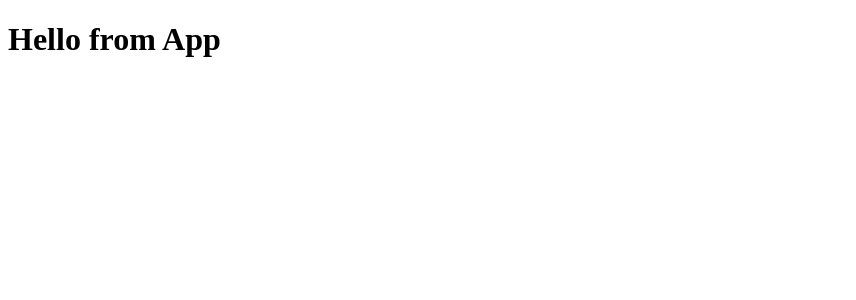
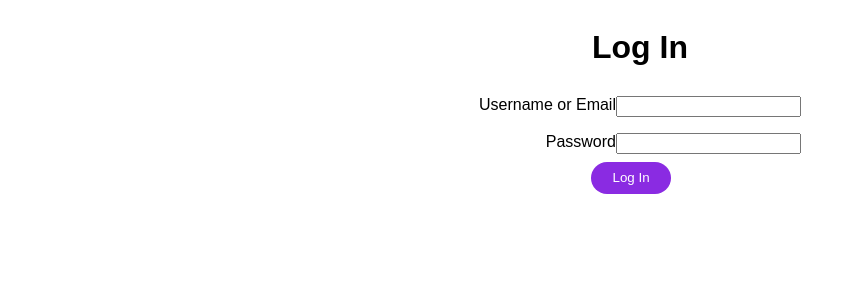
Before and after one commit to taystacksattack/APIproject, a React (Create React App) app in the folder frontend/: page /login in a window 1280 px wide. Shown: the top 300 px of the page, without its empty margins (0-856 px from the left). Built offline with nearby package versions, Linux system fonts and the light colour scheme; no server answers.

Commit message:
began loginform CSS

```diff
--- a/frontend/src/App.js
+++ b/frontend/src/App.js
@@ -1,6 +1,14 @@
+import React from "react";
+import { Route, Switch } from "react-router-dom";
+import LoginFormPage from "./components/LoginFormPage";
+
 function App() {
   return (
-    <h1>Hello from App</h1>
+    <Switch>
+      <Route path="/login">
+        <LoginFormPage />
+      </Route>
+    </Switch>
   );
 }
 
--- /dev/null
+++ b/frontend/src/components/LoginFormPage/LoginForm.css
@@ -0,0 +1,38 @@
+ *{
+    font-family:Arial, Helvetica, sans-serif
+ }
+
+ .LoginWrapper{
+    display:flex;
+    flex-direction: column;
+    align-items: center;
+
+ }
+
+.Form{
+    display:flex;
+    flex-direction: column;
+    /* justify-content: center; */
+ }
+
+
+ #UserName, #Password{
+    /* border: red solid; */
+    padding: .5rem 2rem;
+    display: flex;
+    justify-content: flex-end;
+    /* flex-flow: space-between */
+ }
+
+#SubmitButton{
+    border-radius: 30px;
+    border:none;
+    background:blueviolet;
+    color: white;
+    width:5rem;
+    display: flex;
+    justify-content: center;
+    align-items: center;
+    margin:0 9rem;
+    height: 2rem;
+}
--- /dev/null
+++ b/frontend/src/components/LoginFormPage/index.js
@@ -0,0 +1,60 @@
+import React, { useState } from "react";
+import * as sessionActions from "../../store/session";
+import { useDispatch, useSelector } from "react-redux";
+import { Redirect } from "react-router-dom";
+import './LoginForm.css'
+
+function LoginFormPage() {
+  const dispatch = useDispatch();
+  const sessionUser = useSelector((state) => state.session.user);
+  const [credential, setCredential] = useState("");
+  const [password, setPassword] = useState("");
+  const [errors, setErrors] = useState({});
+
+  if (sessionUser) return <Redirect to="/" />;
+
+  const handleSubmit = (e) => {
+    e.preventDefault();
+    setErrors({});
+    return dispatch(sessionActions.login({ credential, password })).catch(
+      async (res) => {
+        const data = await res.json();
+        if (data && data.errors) setErrors(data.errors);
+      }
+    );
+  };
+
+  return (
+    <>
+    <div className = "LoginWrapper">
+        <h1>Log In</h1>
+        <form onSubmit={handleSubmit} className="Form">
+            <label id="UserName">
+            Username or Email
+            <input
+                type="text"
+                value={credential}
+                onChange={(e) => setCredential(e.target.value)}
+                required
+            />
+            </label>
+
+            <label id="Password">
+            Password
+            <input
+                type="password"
+                value={password}
+                onChange={(e) => setPassword(e.target.value)}
+                required
+            />
+            </label>
+
+            {errors.credential && <p>{errors.credential}</p>}
+            <button id = "SubmitButton" type="submit">Log In</button>
+        </form>
+      </div>
+    </>
+  );
+}
+
+export default LoginFormPage;
```
